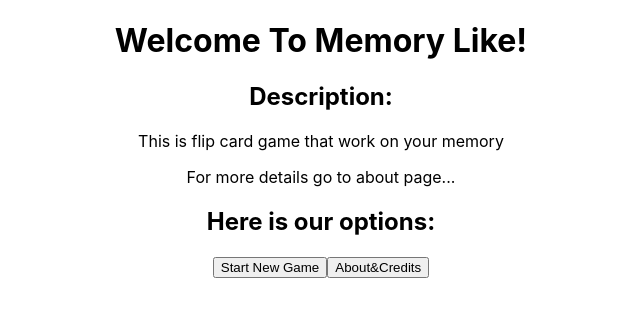
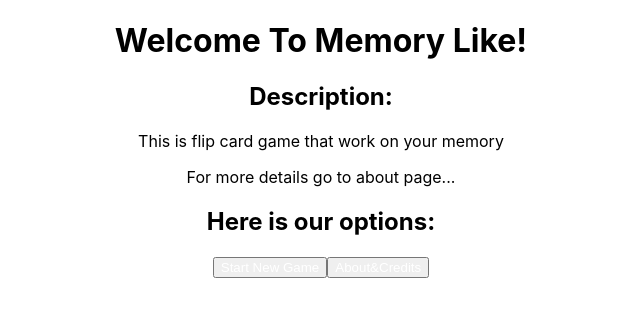
Before and after one commit to AmiramAbergel/Memory-Like-Group-Project, a React (Create React App) app: page /home in a window 1280 px wide. Shown: the top 316 px of the page, without its empty margins (319-959 px from the left). Built offline with nearby package versions, Linux system fonts and the light colour scheme.

Commit message:
Button component done with basic style

```diff
--- a/src/App.js
+++ b/src/App.js
@@ -1,6 +1,7 @@
 import './App.css';
 import { Routes, Route, Navigate } from 'react-router-dom';
 import LandPage from './components/LandPage';
+import About from './components/About';
 function App() {
     return (
         <div className='App'>
@@ -11,6 +12,8 @@ function App() {
                         element={<Navigate replace to='/home'></Navigate>}
                     />
                     <Route path='/home' element={<LandPage />} />
+
+                    <Route path='/about' element={<About />} />
                 </Routes>
             </main>
         </div>
--- a/src/components/LandPage.js
+++ b/src/components/LandPage.js
@@ -1,5 +1,5 @@
 import React from 'react';
-
+import { NavLink } from 'react-router-dom';
 const LandPage = () => {
     return (
         <div>
@@ -13,8 +13,22 @@ const LandPage = () => {
             </main>
             <footer>
                 <h2>Here is our options:</h2>
-                <button>Start New Game</button>
-                <button>About&Credits</button>
+                <button>
+                    <NavLink
+                        style={{ textDecoration: 'none', color: 'white' }}
+                        to={`/new-memory-game`}
+                    >
+                        Start New Game
+                    </NavLink>
+                </button>
+                <button>
+                    <NavLink
+                        style={{ textDecoration: 'none', color: 'white' }}
+                        to={`/about`}
+                    >
+                        About&Credits
+                    </NavLink>
+                </button>
             </footer>
         </div>
     );
```
Also changed, not shown: src/components/Button.css (added, +16 -0 lines), src/components/Button.js (+10 -2 lines).
